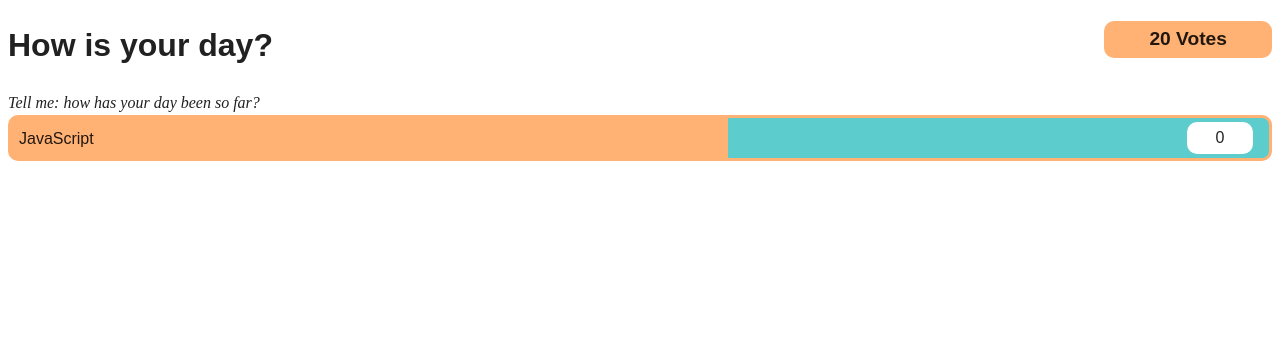
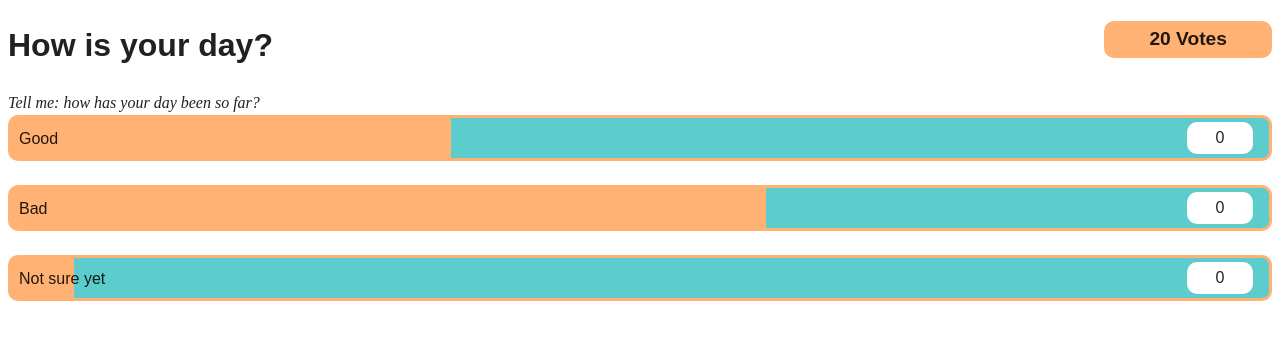
Before and after one commit to d023975/myreactapp, a React (Create React App) app: page / in a window 1280 px wide. Shown: the top 340 px of the page. Built offline with nearby package versions, Linux system fonts and the light colour scheme.

Commit message:
choicebar list

```diff
--- a/src/components/VotingComponent.js
+++ b/src/components/VotingComponent.js
@@ -13,7 +13,17 @@ export default function VotingComponent({ vote }) {
 				</h1>
 				<div className="Description Emphasis">{vote.description}</div>
                 <div>
-					<ChoiceBar title="JavaScript" percent={57} />
+                    {
+                        vote.choices.map(
+                            choice => (
+                                <ChoiceBar
+                                key={choice.id}
+                                title={choice.title}
+                                percent={choice.count * (100 / totalVotes)}
+                                />
+                            )
+                        )
+                    }
 				</div>
 			</div>
 		</div>
```
Also changed, not shown: src/index.js (+8 -10 lines).
